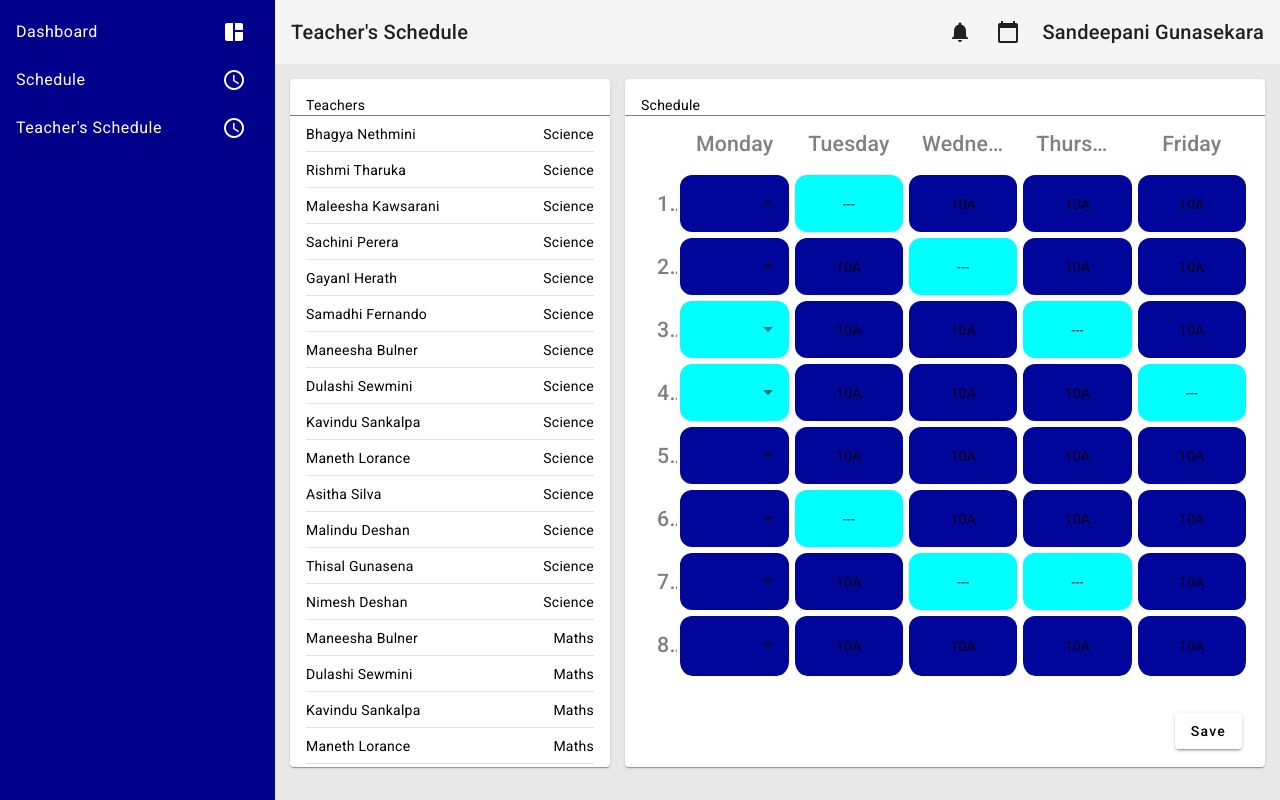
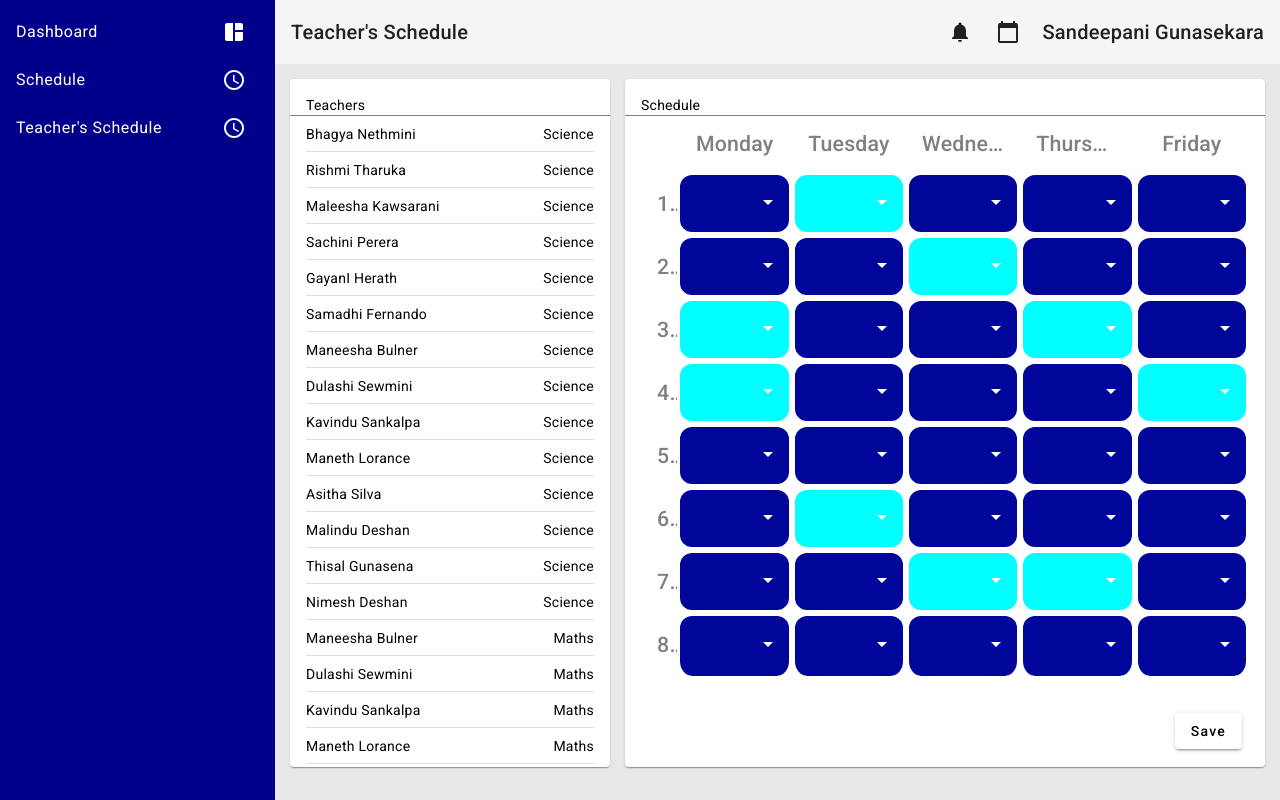
Before and after one commit to codingPentagon/ZoneEd, an Angular app in the folder frontend/: page /scheduleprin in a window 1280 px wide. Built offline with nearby package versions, Linux system fonts and the light colour scheme.

Commit message:
finished adding drop down boxes and did css

```diff
--- a/frontend/src/app/schedule-prin/schedule-prin.component.css
+++ b/frontend/src/app/schedule-prin/schedule-prin.component.css
@@ -67,10 +67,12 @@ td:not(.mat-column-period){
   background-color: rgb(0,6,154);
   border-radius: 15px;
   border: 3px solid white;
+  color: white;
 }
 
-mat-select{
+/deep/ .mat-mdc-select-arrow, /deep/ .mat-mdc-select-value{
   font-size: 20pt;
+  color: white;
 }
 
 button{
--- a/frontend/src/app/schedule-prin/schedule-prin.component.html
+++ b/frontend/src/app/schedule-prin/schedule-prin.component.html
@@ -47,22 +47,46 @@
 
             <ng-container matColumnDef="tue">
               <th mat-header-cell *matHeaderCellDef> Tuesday </th>
-              <td mat-cell *matCellDef="let element" [ngStyle]="{'background-color':element.tue == '---' ? 'cyan' : element.color}"> {{element.tue}} </td>
+              <td mat-cell *matCellDef="let element" [ngStyle]="{'background-color':element.tue == '---' ? 'cyan' : element.color}">
+                <mat-select>
+                  <mat-option *ngFor="let cls of classes" [value]="cls">
+                    {{cls}}
+                  </mat-option>
+                </mat-select>
+              </td>
             </ng-container>
 
             <ng-container matColumnDef="wed">
               <th mat-header-cell *matHeaderCellDef> Wednesday </th>
-              <td mat-cell *matCellDef="let element" [ngStyle]="{'background-color':element.wed == '---' ? 'cyan' : element.color}"> {{element.wed}} </td>
+              <td mat-cell *matCellDef="let element" [ngStyle]="{'background-color':element.wed == '---' ? 'cyan' : element.color}">
+                <mat-select>
+                  <mat-option *ngFor="let cls of classes" [value]="cls">
+                    {{cls}}
+                  </mat-option>
+                </mat-select>
+              </td>
             </ng-container>
 
             <ng-container matColumnDef="thu">
               <th mat-header-cell *matHeaderCellDef> Thursday </th>
-              <td mat-cell *matCellDef="let element" [ngStyle]="{'background-color':element.thu == '---' ? 'cyan' : element.color}"> {{element.thu}} </td>
+              <td mat-cell *matCellDef="let element" [ngStyle]="{'background-color':element.thu == '---' ? 'cyan' : element.color}">
+                <mat-select>
+                  <mat-option *ngFor="let cls of classes" [value]="cls">
+                    {{cls}}
+                  </mat-option>
+                </mat-select>
+              </td>
             </ng-container>
 
             <ng-container matColumnDef="fri">
               <th mat-header-cell *matHeaderCellDef> Friday </th>
-              <td mat-cell *matCellDef="let element" [ngStyle]="{'background-color':element.fri == '---' ? 'cyan' : element.color}"> {{element.fri}} </td>
+              <td mat-cell *matCellDef="let element" [ngStyle]="{'background-color':element.fri == '---' ? 'cyan' : element.color}">
+                <mat-select>
+                  <mat-option *ngFor="let cls of classes" [value]="cls">
+                    {{cls}}
+                  </mat-option>
+                </mat-select>
+              </td>
             </ng-container>
 
             <tr mat-header-row *matHeaderRowDef="displayedColumns"></tr>
```
